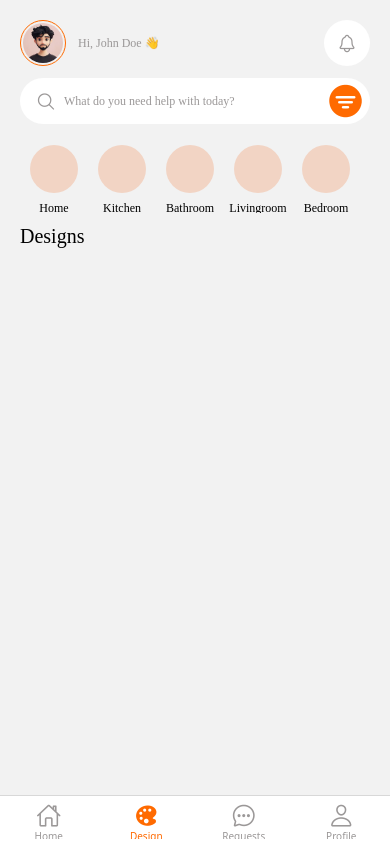
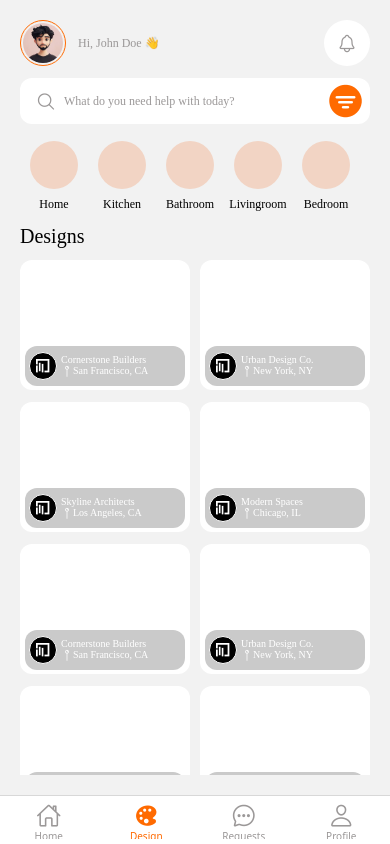
Before and after one commit to Deep1209G/Binyan, a React Native app: screen /Design in a window 390 px wide. Built offline with nearby package versions, Linux system fonts and the light colour scheme.

Commit message:
Add header and searchbar in RequestScreen

```diff
--- a/src/assets/socialIcon/index.ts
+++ b/src/assets/socialIcon/index.ts
@@ -2,6 +2,7 @@ const SocialIcon = {
     apple: require('./apple.png'),
     google: require('./google.png'),
     facebook: require('./facebook.png'),
+    image1: require('./image1.png'),
 
 };
 export type SocialIconName = keyof typeof SocialIcon; //
--- /dev/null
+++ b/src/components/Design/ImageOverlayCard.tsx
@@ -0,0 +1,91 @@
+import { Pressable, StyleSheet, View, Image, Text } from 'react-native';
+import React from 'react';
+import theme from '../../theme';
+import SocialIcon, { SocialIconName } from '../../assets/socialIcon';
+import Icon from 'react-native-vector-icons/Ionicons';
+
+type ImageOverlayCardProps = {
+  onPress: () => void;
+  name: SocialIconName;
+  location: string;
+  title: string;
+};
+
+const ImageOverlayCard = ({
+  onPress,
+  name,
+  title,
+  location,
+}: ImageOverlayCardProps) => {
+  return (
+    <View style={styles.card}>
+      <Pressable style={styles.btn} onPress={onPress}>
+
+        <View style={styles.imgcontainer}>
+          <Image source={SocialIcon[name]} />
+        </View>
+
+        <View style={styles.textcontainer}>
+          <Text style={styles.title}>{title}</Text>
+
+          <View style={styles.subtitlecontainer}>
+            <Icon name="pin-outline" size={12} color={theme.colors.white} />
+            <Text style={styles.subtitle}>{location}</Text>
+          </View>
+        </View>
+
+      </Pressable>
+    </View>
+  );
+};
+
+export default ImageOverlayCard;
+
+const styles = StyleSheet.create({
+  card: {
+    backgroundColor: theme.colors.white,
+    height: 130,
+    width: 170,
+    borderRadius: theme.radius.md,
+    marginTop: theme.spacing.md,
+    alignItems: 'center',
+    justifyContent: 'flex-end',
+  },
+  btn: {
+    backgroundColor: theme.colors.chineseSilver,
+    height: 40,
+    width: 160,
+    borderRadius: theme.radius.md,
+    marginBottom: theme.spacing.xs,
+    alignItems: 'center',
+    flexDirection: 'row',
+  },
+  imgcontainer: {
+    backgroundColor: theme.colors.black,
+    borderRadius: theme.radius.lg,
+    borderColor: theme.colors.white,
+    borderWidth: 1,
+    height: 28,
+    width: 28,
+    alignItems: 'center',
+    justifyContent: 'center',
+    marginHorizontal: theme.spacing.xs,
+  },
+  textcontainer: {
+    flexDirection: 'column',
+  },
+  title: {
+    fontFamily: theme.fontFamily.bold,
+    fontSize: theme.typography.xs,
+    color: theme.colors.white,
+  },
+  subtitle: {
+    fontFamily: theme.fontFamily.regular,
+    fontSize: theme.typography.xs,
+    color: theme.colors.white,
+  },
+
+  subtitlecontainer: {
+    flexDirection: 'row',
+  },
+});
--- a/src/components/Design/ServiceSelector.tsx
+++ b/src/components/Design/ServiceSelector.tsx
@@ -31,7 +31,7 @@ const styles = StyleSheet.create({
     width: 48,
     borderRadius: theme.radius.xl,
     backgroundColor: theme.colors.pastelOrange,
-    marginTop: theme.spacing.md,
+    marginTop: theme.spacing.xs,
   },
 
   text: {
--- a/src/components/Home/SearchBar.tsx
+++ b/src/components/Home/SearchBar.tsx
@@ -49,7 +49,7 @@ export default SearchBar;
 const styles = StyleSheet.create({
   container: {
     backgroundColor: theme.colors.white,
-    borderRadius: theme.radius.dl,
+    borderRadius: theme.radius.md,
     height: 46,
     flexDirection: 'row',
     alignItems: 'center',
--- a/src/components/Tab/BottomTabs.tsx
+++ b/src/components/Tab/BottomTabs.tsx
@@ -63,7 +63,7 @@ const Tab = createBottomTabNavigator<TabParamList>();
 const BottomTabs = () => {
   return (
     <Tab.Navigator
-      initialRouteName="Design"
+      initialRouteName="Requests"
       screenOptions={({ route }) => ({
         tabBarIcon: getTabIcon(route),
         tabBarButton: TabBarButton, // Referenced here instead of defined inline
--- /dev/null
+++ b/src/data/cardData.ts
@@ -0,0 +1,21 @@
+import { SocialIconName } from '../assets/socialIcon';
+
+export const cardData:{
+  id: string;
+  name: SocialIconName;
+  title: string;
+  location: string;}[] = [
+  { id: '1', name: 'image1', title: 'Cornerstone Builders', location: 'San Francisco, CA' },
+  { id: '2', name: 'image1', title: 'Urban Design Co.', location: 'New York, NY' },
+  { id: '3', name: 'image1', title: 'Skyline Architects', location: 'Los Angeles, CA' },
+  { id: '4', name: 'image1', title: 'Modern Spaces', location: 'Chicago, IL' },
+  { id: '5', name: 'image1', title: 'Cornerstone Builders', location: 'San Francisco, CA' },
+  { id: '6', name: 'image1', title: 'Urban Design Co.', location: 'New York, NY' },
+  { id: '7', name: 'image1', title: 'Skyline Architects', location: 'Los Angeles, CA' },
+  { id: '8', name: 'image1', title: 'Modern Spaces', location: 'Chicago, IL' },
+  { id: '9', name: 'image1', title: 'Modern Spaces', location: 'Chicago, IL' },
+  { id: '10', name: 'image1', title: 'Cornerstone Builders', location: 'San Francisco, CA' },
+  { id: '11', name: 'image1', title: 'Urban Design Co.', location: 'New York, NY' },
+  { id: '12', name: 'image1', title: 'Skyline Architects', location: 'Los Angeles, CA' },
+  { id: '13', name: 'image1', title: 'Modern Spaces', location: 'Chicago, IL' },
+];
--- a/src/screens/Tabs/DesignScreen.tsx
+++ b/src/screens/Tabs/DesignScreen.tsx
@@ -1,4 +1,4 @@
-import { StyleSheet, FlatList, Text, View} from 'react-native';
+import { StyleSheet, FlatList, Text, View, ScrollView } from 'react-native';
 import React from 'react';
 import { SafeAreaView } from 'react-native-safe-area-context';
 import Header from '../../components/Home/Header';
@@ -6,11 +6,13 @@ import theme from '../../theme';
 import SearchBar from '../../components/Home/SearchBar';
 import ServiceSelector from '../../components/Design/ServiceSelector';
 import { serviceSelector } from '../../data/serviceSelector';
+import ImageOverlayCard from '../../components/Design/ImageOverlayCard';
+import { cardData } from '../../data/cardData';
 
 const DesignScreen = () => {
   return (
     <SafeAreaView style={styles.container}>
-
+      <ScrollView showsVerticalScrollIndicator={false}>
         {/*Header */}
         <Header
           title="Hi, John Doe 👋"
@@ -39,7 +41,21 @@ const DesignScreen = () => {
 
         {/*Designs*/}
         <Text style={styles.title}>Designs</Text>
-
+        <FlatList
+          data={cardData}
+          keyExtractor={item => item.id}
+          numColumns={2}
+          columnWrapperStyle={{ justifyContent: 'space-between' }}
+          renderItem={({ item }) => (
+            <ImageOverlayCard
+              name={item.name}
+              title={item.title}
+              location={item.location}
+              onPress={() => console.log(item.title)}
+            />
+          )}
+        />
+      </ScrollView>
     </SafeAreaView>
   );
 };
--- a/src/screens/Tabs/RequestScreen.tsx
+++ b/src/screens/Tabs/RequestScreen.tsx
@@ -1,16 +1,42 @@
-import { StyleSheet, Text, View } from 'react-native'
+import { StyleSheet, Text } from 'react-native'
 import React from 'react'
+import { SafeAreaView } from 'react-native-safe-area-context'
+import theme from '../../theme'
+import SearchBar from '../../components/Home/SearchBar'
 
 const RequestScreen = () => {
   return (
-    <View style={styles.container}>
-      <Text>RequestScreen</Text>
-    </View>
+
+    <SafeAreaView style={styles.maincontainer}>
+
+      {/*Header */}
+      <Text style={styles.title}>Requests</Text>
+
+      {/*Search Bar */}
+      <SearchBar
+      placeholder='Search Requests'/>
+
+      {/*Tab Switcher */}
+
+
+    </SafeAreaView>
+
   )
 }
 
 export default RequestScreen
 
 const styles = StyleSheet.create({
-    container:{},
+    maincontainer:{
+    flex: 1,
+    paddingVertical: theme.spacing.xl,
+    paddingHorizontal: theme.spacing.xl,
+    },
+
+    title: {
+    alignSelf:'center',
+    fontSize: theme.typography.xl,
+    color: theme.colors.textPrimary,
+    fontFamily: theme.fontFamily.medium,
+  },
 })
--- a/src/theme/index.ts
+++ b/src/theme/index.ts
@@ -19,7 +19,8 @@ const theme = {
     darkbrown:"#352618",
     mutedgrayishtaupe:"#C2BDB9",
     offWhite:"#f6f1e4",
-    pastelOrange:"#F2D4C4"
+    pastelOrange:"#F2D4C4",
+    chineseSilver:"#CACACA",
   },
 
   gradient: ['#FF9A3D', '#FF6A00', '#FF3D00'],
```
Also changed, not shown: src/assets/socialIcon/image1.png (added). Lines whose indentation alone changed are shown as unchanged.
